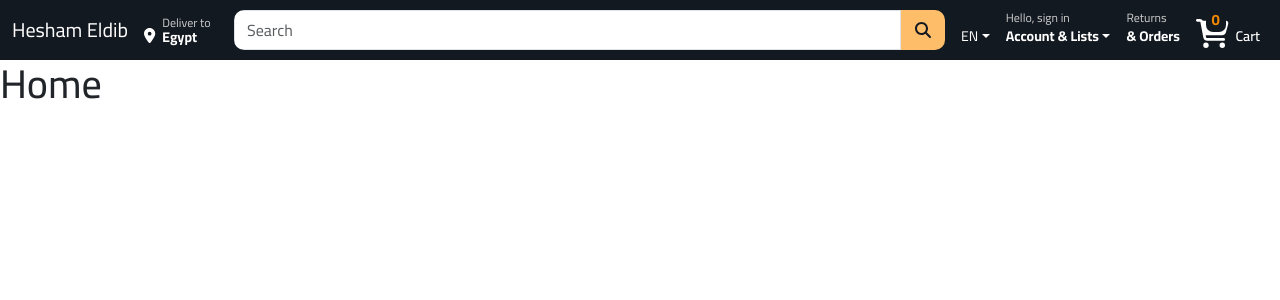
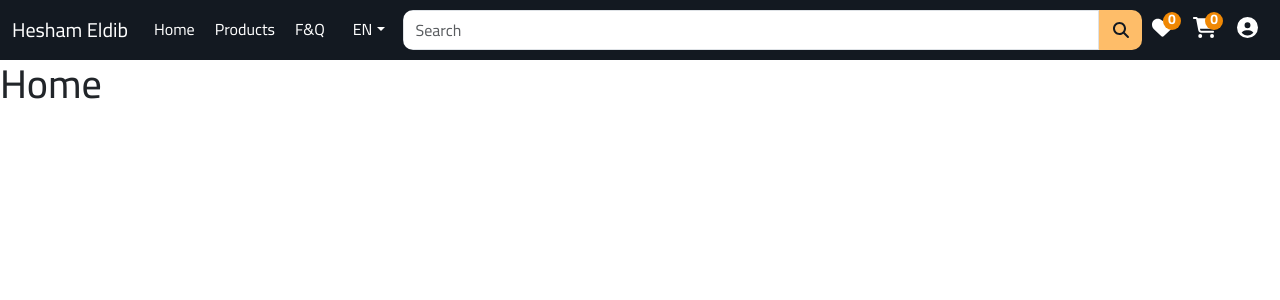
Before and after one commit to HeshamEldib/online-shop, a React (Vite) app in the folder client/: page / in a window 1280 px wide. Shown: the top 300 px of the page. Built offline with nearby package versions, Linux system fonts and the light colour scheme.

Commit message:
update navbar

```diff
--- a/client/index.html
+++ b/client/index.html
@@ -14,7 +14,7 @@
     />
 
 
-    <title>Amazon</title>
+    <title>ShopO</title>
   </head>
   <body>
     <div id="root"></div>
--- a/client/package.json
+++ b/client/package.json
@@ -1,5 +1,5 @@
 {
-  "name": "amazon",
+  "name": "ShopO",
   "private": true,
   "version": "0.0.0",
   "type": "module",
--- a/client/src/components/Navbar.tsx
+++ b/client/src/components/Navbar.tsx
@@ -1,15 +1,13 @@
 import { Link } from "react-router-dom";
-import { useDispatch } from "react-redux";
-import { showAndHidden } from "../redux/slices/PopoverSlice";
 import Button from "react-bootstrap/Button";
 import Container from "react-bootstrap/Container";
 import Form from "react-bootstrap/Form";
-import Nav from "react-bootstrap/Nav";
 import Navbar from "react-bootstrap/Navbar";
 import { FontAwesomeIcon } from "@fortawesome/react-fontawesome";
 import {
   faCartShopping,
-  faLocationDot,
+  faCircleUser,
+  faHeart,
   faMagnifyingGlass,
 } from "@fortawesome/free-solid-svg-icons";
 
@@ -21,16 +19,14 @@ export default function MainNavbar() {
       <Container fluid>
         <NavLeft />
 
+        {/* links */}
+        <NavRight />
+
         {/* search */}
         <Search />
 
-        {/* menu */}
-        {/* <Navbar.Toggle aria-controls="navbarScroll" /> */}
-        {/* <Navbar.Collapse id="navbarScroll">
-        </Navbar.Collapse> */}
-
-        {/* links */}
-        <NavRight />
+        {/* Person Links */}
+        <PersonLinks />
       </Container>
     </Navbar>
   );
@@ -41,27 +37,8 @@ function NavLeft() {
     <div className="d-flex align-items-center nav-left">
       <Link to="/" className="navbar-brand logo">
         Hesham Eldib
+        {/* <img src="../public/logo.svg" alt="" /> */}
       </Link>
-
-      {/* location */}
-      <Location />
-    </div>
-  );
-}
-
-function Location() {
-  const dispatch = useDispatch();
-
-  return (
-    <div
-      className="but-country main-link d-flex"
-      onClick={() => dispatch(showAndHidden())}
-    >
-      <FontAwesomeIcon icon={faLocationDot} />
-      <span className="d-inline-block">
-        <span className="w-100 d-inline-block">Deliver to</span>
-        <span className="country">Egypt</span>
-      </span>
     </div>
   );
 }
@@ -84,37 +61,34 @@ function Search() {
 
 function NavRight() {
   return (
-    <Nav
-      className="me-auto my-2 my-lg-0 nav-right align-items-end"
-      style={{ maxHeight: "100px" }}
-      navbarScroll
-    >
+    <div className="align-items-center links">
+      <Link to="/" className="nav-link right-link main-link">
+        Home
+      </Link>
+      <Link to="/Products" className="nav-link right-link main-link">
+        Products
+      </Link>
+      <Link to="/f&q" className="nav-link right-link main-link">
+        F&Q
+      </Link>
+      {/* Language */}
       <DropdownLanguage />
-
-      <DropdownHello />
-
-      <Link to="/signin" className="nav-link right-link main-link">
-        <span className="d-block">Returns</span>
-        <span>& Orders</span>
-      </Link>
-
-      <Link to="/cart" className="nav-link right-link cart-link">
-        <div className="cart-icon-container">
-          <FontAwesomeIcon className="cart-icon" icon={faCartShopping} />
-          <span className="cart-count">{0}</span>
     </div>
-        <div className="cart-text">Cart</div>
-      </Link>
-    </Nav>
   );
 }
 
 function DropdownLanguage() {
   return (
-    <div className="dropdown">
-      <Link to="/language" className="right-link nav-link dropdown-toggle">
+    <div className="dropdown p-2">
+      <Link to="/language" className="main-link nav-link dropdown-toggle">
         EN
       </Link>
+      <LanguageMenu />
+    </div>
+  );
+}
+function LanguageMenu() {
+  return (
     <ul className="dropdown-menu">
       <li>
         <a className="dropdown-item" href="#">
@@ -132,62 +106,31 @@ function DropdownLanguage() {
         </a>
       </li>
     </ul>
+  );
+}
+
+function PersonLinks() {
+  return (
+    <div className="d-flex align-items-center">
+      <PersonLink link="/love" count={0} icon={faHeart} />
+      <PersonLink link="/cart" count={0} icon={faCartShopping} />
+      <PersonLink link="/account" icon={faCircleUser} />
     </div>
   );
 }
 
-function DropdownHello() {
+interface PersonLinkProps {
+  link: string;
+  count?: number;
+  icon: any;
+}
+function PersonLink({ link, count, icon }: PersonLinkProps) {
   return (
-    <div className="dropdown dropdown-hello">
-      <Link
-        to="/register"
-        className="right-link nav-link dropdown-toggle main-link"
-      >
-        <span className="d-block">Hello, sign in</span>
-        <span>Account & Lists</span>
+    <Link to={link} className="nav-link main-link person-link">
+      <div className="person-icon-container">
+        <FontAwesomeIcon className="person-icon" icon={icon} />
+        {count == undefined || <span className="person-count">{count}</span>}
+      </div>
     </Link>
-
-      <DropdownMenuHello />
-    </div>
   );
 }
-
-function DropdownMenuHello() {
-  const arr1: any[] = ["Create a List", "Find a List or Registry"];
-  return (
-    <div className="dropdown-menu content">
-      <div className="al-signin">
-        <Link to="/signin" className="main-button">
-          Sign in
-        </Link>
-        <span>
-          New customer?
-          <Link to="/register">Start hare</Link>
-        </span>
-      </div>
-      <LinksMenu title="Your Lists" list={arr1} />
-      <LinksMenu title="Your Account" list={arr1} />
-      <div className="flyout-buffer-top"></div>
-    </div>
-  );
-}
-interface LinksMenuProps {
-  title: string;
-  list: any[];
-}
-function LinksMenu({ title, list }: LinksMenuProps) {
-  return (
-    <div className="al-menu">
-      <h4 className="menu-title">{title}</h4>
-      <ul className="menu-ul">
-        {list?.map((link: any) => {
-          return (
-            <li>
-              <Link to="/">{link}</Link>
-            </li>
-          );
-        })}
-      </ul>
-    </div>
-  );
-}
--- a/client/src/components/PopoverWrapper.tsx
+++ /dev/null
@@ -1,117 +0,0 @@
-import { useDispatch } from "react-redux";
-import { showAndHidden } from "../redux/slices/PopoverSlice";
-import { Link } from "react-router-dom";
-import Form from "react-bootstrap/Form";
-import { Button } from "react-bootstrap";
-import "./popover-wrapper.css";
-
-export default function PopoverWrapper() {
-  const dispatch = useDispatch();
-
-  return (
-    <div className="popover-wrapper">
-      <div className="popover-content">
-        <PopoverHeader />
-        <PopoverInner />
-        <PopoverFooter />
-      </div>
-
-      <div
-        className="popover-declarative"
-        onClick={() => dispatch(showAndHidden())}
-      ></div>
-    </div>
-  );
-}
-
-function PopoverHeader() {
-  return (
-    <header className="popover-header">
-      <h4>Choose your location</h4>
-    </header>
-  );
-}
-
-function PopoverInner() {
-  return (
-    <div className="popover-inner">
-      <InnerTop />
-      <InnerBottom />
-    </div>
-  );
-}
-
-function InnerTop() {
-  const dispatch = useDispatch();
-
-  return (
-    <div className="popover-inner-top">
-      <p>
-        Delivery options and delivery speeds may vary for different locations
-      </p>
-      <Link
-        to="/signin"
-        className="main-button"
-        onClick={() => dispatch(showAndHidden())}
-      >
-        Sign in to see your addresses
-      </Link>
-    </div>
-  );
-}
-
-function InnerBottom() {
-  return (
-    <div className="popover-inner-bottom">
-      <Bar title="or enter a US zip code" />
-      <ZipCode />
-      <Bar title="or" />
-      <Option />
-    </div>
-  );
-}
-
-function ZipCode() {
-  return (
-    <form action="" className="zip-code d-flex align-items-center">
-      <input type="text" placeholder="zip code" maxLength={5} />
-      <Button className="main-button">Apply</Button>
-    </form>
-  );
-}
-
-function Option() {
-  return (
-    <div className="popover-option">
-      <Form.Select aria-label="Default select">
-        <option value="egypt">Egypt</option>
-        <option value="1">one</option>
-        <option value="2">Two</option>
-        <option value="3">Three</option>
-      </Form.Select>
-    </div>
-  );
-}
-
-interface BarProps {
-  title: string;
-}
-function Bar({ title }: BarProps) {
-  return (
-    <div className="bar">
-      <span>{title}</span>
-    </div>
-  );
-}
-
-function PopoverFooter() {
-  const dispatch = useDispatch();
-
-  return (
-    <div className="popover-footer">
-      <Button className="main-button" onClick={() => dispatch(showAndHidden())}>
-        Done
-      </Button>
-    </div>
-  );
-}
--- a/client/src/components/navbar.css
+++ b/client/src/components/navbar.css
@@ -3,6 +3,12 @@
   color: #fff;
   height: 60px;
   padding: 0;
+}
+@media (max-width: 768px) {
+  .main-navbar {
+    height: fit-content;
+    padding-bottom: 5px;
+  }
 }
 
 .logo {
@@ -13,28 +19,21 @@
   color: #fff;
 }
 
-/* button country */
-.but-country {
-  width: 90px;
-  cursor: pointer;
+/* links */
+.links {
+  display: flex;
 }
-.but-country svg {
-  margin: 13px 7px 0 0;
-  font-size: 15px;
+@media (max-width: 768px) {
+  .links {
+    display: none;
+  }
 }
 
 /* main link */
-.main-link span {
-  font-size: 12px;
-  font-weight: 400;
-  color: #ccc;
-  line-height: 14px;
-}
-.main-link span:last-child {
-  font-size: 14px;
-  font-weight: 700;
+.main-link {
+  font-size: 16px;
   color: #fff;
-  line-height: 15px;
+  padding: 10px;
 }
 
 /* search */
@@ -43,6 +42,13 @@
   overflow: hidden;
   height: 40px;
   flex: 1;
+}
+@media (max-width: 768px) {
+  .search {
+    width: 100%;
+    order: 3;
+    flex: inherit;
+  }
 }
 .search .search-input {
   border-radius: 0;
@@ -64,10 +70,10 @@
 .nav-right {
   margin-left: 8px;
 }
-.nav-right .right-link,
-.nav-right .right-link > a {
-  color: #fff;
-  font-size: 14px;
+
+/* language */
+.dropdown:hover .dropdown-menu {
+  display: block;
 }
 
 /* flyout-buffer-top */
@@ -78,109 +84,26 @@
   border-color: transparent transparent #fff transparent;
 }
 
-/* dropdown-hello */
-.dropdown-hello .content {
-  padding: 10px 20px;
-  width: 420px;
+/* person link */
+.person-icon-container {
+  position: relative;
+}
+.person-icon-container .person-icon {
+  font-size: 21px;
+  color: #fff;
+}
+.person-icon-container .person-count {
+  position: absolute;
+  top: -4px;
   left: 50%;
-  transform: translateX(-60%);
-}
-.dropdown-hello .flyout-buffer-top {
-  left: 293px;
-}
-.dropdown-hello .content .al-signin {
+  width: 18px;
+  height: 18px;
+  border-radius: 50%;
   text-align: center;
-  border-bottom: 1px solid #eee;
-  padding: 0 100px;
-  margin-bottom: 14px;
-}
-.dropdown-hello .content .al-signin .main-button {
-  display: block;
-  width: 100%;
-  margin: auto;
-}
-.dropdown-hello .content .al-signin span {
-  display: block;
-  font-size: 11px;
-  margin: 7px 0 9px;
-  color: #333;
-}
-.dropdown-hello .content .al-signin span a {
-  margin-left: 5px;
-  color: #05a;
-  transition: .2s;
-}
-.dropdown-hello .content .al-signin span a:hover {
-  color: #e47911;
-  text-decoration: underline;
-}
-
-.dropdown-hello .content .al-menu {
-  display: inline-block;
-  width: 50%;
-}
-.dropdown-hello .content .al-menu:last-child {
-  border-left: 1px solid #eee;
-  padding-left: 20px;
-}
-.dropdown-hello .content .al-menu .menu-title {
-  font-size: 16px;
-  font-weight: 700;
-  margin-bottom: 4px;
-}
-.dropdown-hello .content .al-menu .menu-ul a {
-  font-size: 13px;
-  color: #444;
-  font-weight: 500;
-  display: block;
-  transition: 0.2s;
-}
-.dropdown-hello .content .al-menu .menu-ul a:hover {
-  color: #e47911;
-  text-decoration: underline;
-}
-
-
-/* cart link */
-.cart-link {
-  display: flex;
-  align-items: center;
-  width: 80px;
-}
-.cart-icon-container {
-  position: relative;
-  flex: 1;
-  height: 35px;
-}
-.cart-icon-container .cart-icon {
-  position: absolute;
-  font-size: 29px;
-  bottom: 0;
-  left: 0;
-}
-.cart-icon-container .cart-count {
-  position: absolute;
-  top: -7.5px;
-  left: 50%;
-  width: 20px;
-  text-align: center;
-  line-height: 2;
-  background-color: var(--bg-main);
-  height: 27px;
-  border-radius: 7px;
-  transform: translateX(-50%);
+  line-height: 1.1;
+  background-color: #f08804;
   z-index: 5;
-  color: #f08804;
-  font-size: 15px;
+  color: #fff;
+  font-size: 14px;
   font-weight: 700;
 }
-
-.cart-text {
-  font-size: 14px;
-  font-weight: 600;
-  padding-top: 13px;
-}
-
-.dropdown:hover .dropdown-menu {
-  display: block;
-}
--- a/client/src/pages/Home.tsx
+++ b/client/src/pages/Home.tsx
@@ -1,13 +1,8 @@
-import { useSelector } from "react-redux";
-import PopoverWrapper from "../components/PopoverWrapper";
 
 function Home() {
-  const show = useSelector((state: any) => state.handelPopover.show);
-
   return (
     <>
       <h1>Home</h1>
-      {show && <PopoverWrapper />}
     </>
   );
 }
```
Also changed, not shown: client/src/components/popover-wrapper.css (deleted, +0 -141 lines), client/public/logo.svg (added), 1 other file (tests, documents, lock files or other folders). Lines whose indentation alone changed are shown as unchanged.
